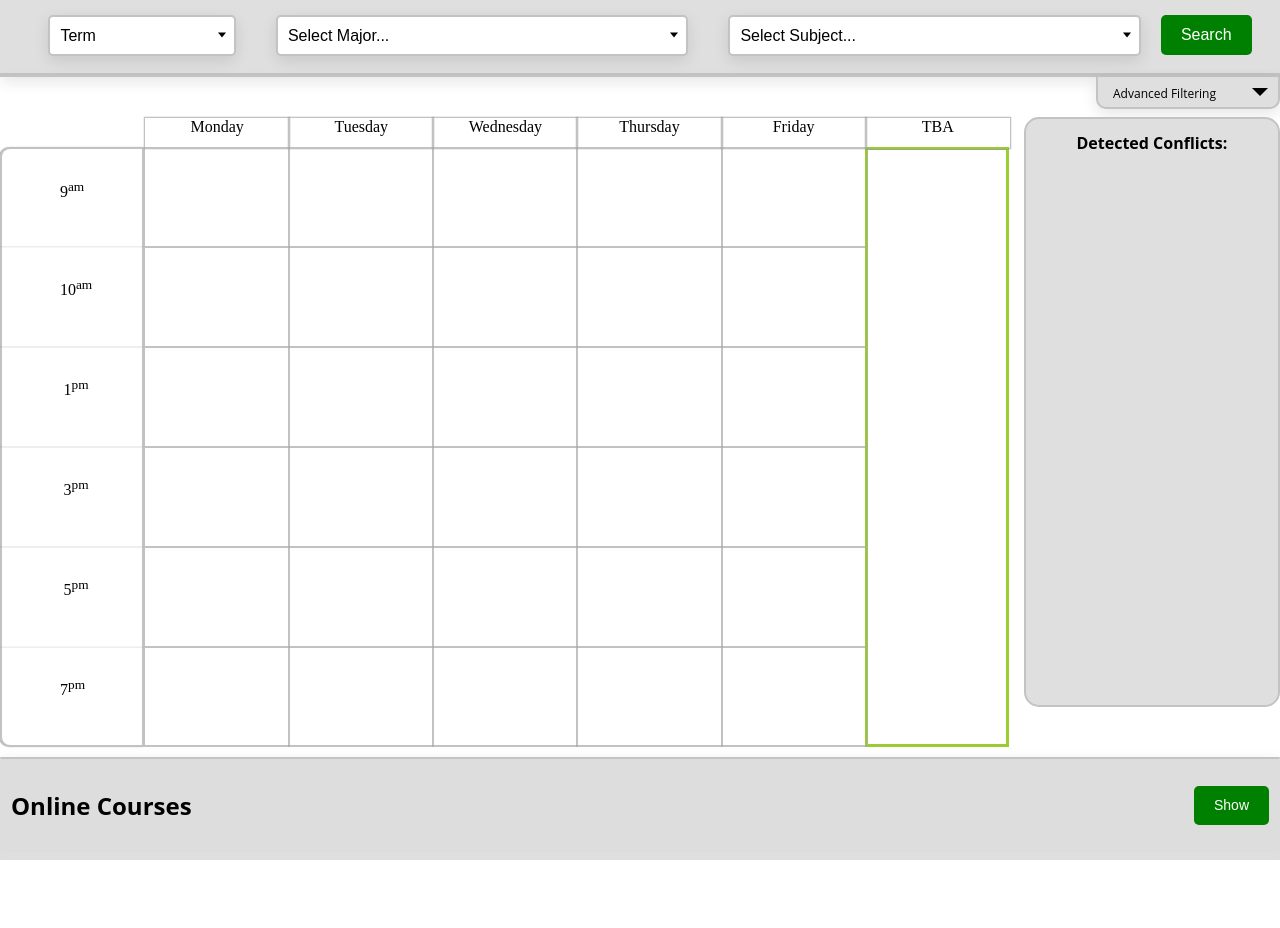
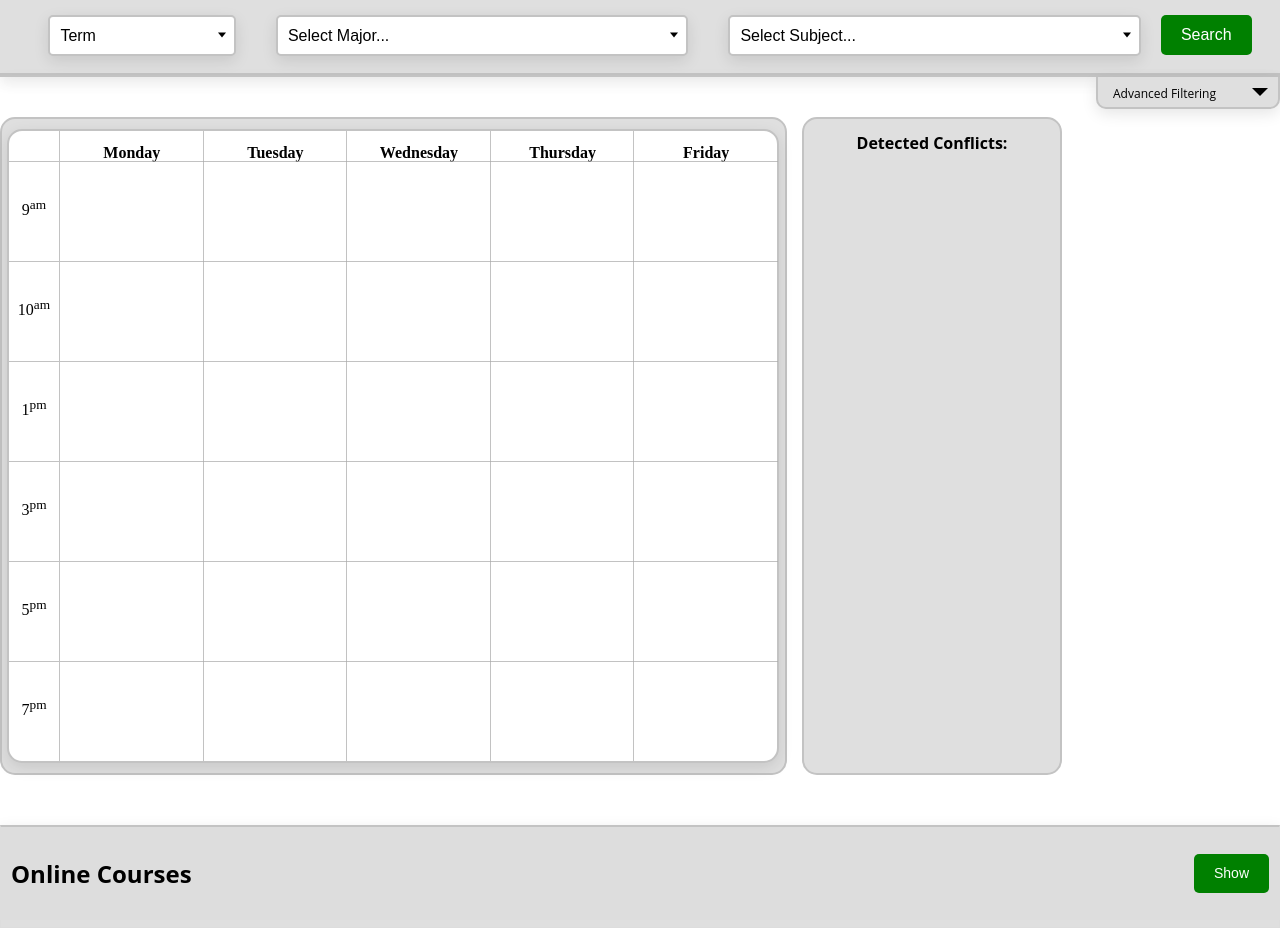
Before and after one commit to SamoanJohn/Schedule-Conflict-Checker, a Django app: page / in a window 1280 px wide. Before the commit the page ends 860 px from the top, so only its background shows below. Run offline with Django 4.2, Linux system fonts and the light colour scheme; data comes from the database, SQL or seed files in the repository.

Commit message:
separated course block function, updated grid

```diff
--- a/ScheduleChecker/static/css/scheduler_style.css
+++ b/ScheduleChecker/static/css/scheduler_style.css
@@ -500,22 +500,24 @@ input:focus {
 
 /* Grid */
 .schedule-container {
-    width: 80%;
-    display: grid;
-    gap: none;
-    grid-template-columns: repeat(7);
-    grid-template-rows: 100px reapeat(10, 150px);
-    justify-items: stretch;
-    position: relative;
-    top: 40px;
+  width: 60%;
+  position: relative;
+  margin-top: 40px;
+  padding: 10px;
+  padding-left: 5px;
+  border: 2px solid #c3c3c3;
+  border-radius: 15px;
+  background-color: #dfdfdf;
 }
 
-.grid-row {
-    display: grid;
-    height: 100%;
-    grid-template-columns: repeat(7, 1fr);
-    grid-auto-rows: 100px;
-    overflow: visible;
+.schedule-grid {
+  background-color: white;
+  border: 2px solid #c3c3c3;
+  border-radius: 15px;
+  width: 100%;
+  display: grid;
+  box-shadow: 0px 5px 15px rgba(0, 0, 0, 0.1);
+
 }
 
 .days-row {
@@ -523,98 +525,51 @@ input:focus {
     width: 100%;
     height: 30px;
     position: relative;
-    grid-template-columns: repeat(7, 1fr);
+    grid-template-columns: 50px repeat(5, 1fr);
+}
+
+.grid-row {
+    display: grid;
+    grid-template-columns: 50px repeat(5, 1fr);
+    grid-auto-rows: 100px;
+    overflow: visible;
 }
 
 .days {
-    border: solid 1px #a9a9a9b4;
+    border-left: 1px solid #c3c3c3;
     padding: auto;
     width: 100%;
     height: 30px;
-    box-shadow: 0px 0px 1px 0px rgba(0, 0, 0, 0.4);
     text-align: center;
 }
 
+.days h2{
+  font-size: 16px;
+  color: #000000;
+  text-align: center;
+}
+
 .blank {
-    border: none;
-    width: 100%;
+    width: 50px;
     height: 30px;
 }
 
-.blank-right {
-    width: 10px;
-}
-/*conflict box, may expand width*/
 
-.conflict-header {
-    grid-column: 10;
-    grid-row: 1;
-    text-align: center;
-    border: solid 1px rgba(0, 0, 0, 0.4);
-    border-radius: 10px 10px 0px 0px;
-    width:200px;
-    background-color: white;
-}
-.conflict-box{
-    grid-column: 10;
-    grid-row: 2 / 5;
-    background-color: green;
-    color:white;
-    border: solid 1px rgba(0, 0, 0, 0.4);
-    border-radius: 0px 0px 10px 10px;
-    width: 200px;
-}
-
+/*work on tba box next*/
 .TBA {
   display: block;
   border-left: solid 3px yellowgreen;
   border-right: solid 3px yellowgreen;
 }
 
-.TBA-top {
-  display:grid;
-  border-left: solid 3px yellowgreen;
-  border-right: solid 3px yellowgreen;
-  border-top: solid 3px yellowgreen;
-  overflow: auto;
-}
-
-.TBA-bottom {
-  display: block;
-  border-left: solid 3px yellowgreen;
-  border-right: solid 3px yellowgreen;
-  border-bottom: solid 3px yellowgreen;
-}
 
 /*time axis*/
-
-.slot8a {
-    border-top: solid 2px #a9a9a9b4;
-    border-right: solid 2px #a9a9a9b4;
-    border-left: solid 2px #a9a9a9b4;
-    border-radius: 10px 0px 0px 0px;
-    padding: 30px 20px 30px 20px;
+/* get rid of the different times, make a times column, eliminate the different times and the blank?*/
+.times {
+    border-top: solid 1px #a9a9a9b4;
+    padding-top: 35px;
+    width: 100%;
     text-align: center;
-    box-shadow: -1px 0px 1px 0px rgba(0, 0, 0, 0.4);
-}
-
-.times {
-    border-right: solid 2px #a9a9a9b4;
-    border-left: solid 2px #a9a9a9b4;
-    padding: 30px 12px 30px 20px;
-    width: auto;
-    text-align: center;
-    box-shadow: -1px 0px 1px 0px rgba(0, 0, 0, 0.4);
-}
-
-.slot6p {
-    border-right: solid 2px #a9a9a9b4;
-    border-left: solid 2px #a9a9a9b4;
-    border-bottom: solid 2px #a9a9a9b4;
-    border-radius: 0px 0px 0px 10px;
-    padding: 30px 19px 30px 20px;
-    text-align: center;
-    box-shadow: -1px 0px 1px 0px rgba(0, 0, 0, 0.4);
 }
 
 .grid-cell  {
@@ -622,21 +577,12 @@ input:focus {
     display: grid;
     align-items: normal;
     width: 100%;
-    border: solid 1px #a9a9a9b4;
-}
-
-.grid-cell-bottom  {
-  position:relative;
-  display: grid;
-  align-items: normal;
-  width: 100%;
-  border-top: solid 1px #a9a9a9b4;
-  border-left: solid 1px #a9a9a9b4;
-  border-right: solid 1px #a9a9a9b4;
-  border-bottom: solid 2px #a9a9a9b4;
+    border-top: solid 1px #a9a9a9b4;
+    border-left: solid 1px #a9a9a9b4;
 }
 
 .time-cell {
+    display: flex;
     position: relative;
     height:fixed;
     width:100%;
@@ -650,7 +596,7 @@ input:focus {
     position:absolute;
     border: solid 1px black;
     border-radius: 5px;
-    background-color: green;
+    background-color: white;
     top:0;
     height: 20px;
     width: 50%;
--- a/ScheduleChecker/static/js/schedule.js
+++ b/ScheduleChecker/static/js/schedule.js
@@ -100,8 +100,21 @@ window.addEventListener('load', function() {
               conflictFunction()
 
               console.log(class_array);
+              updateCourseElements(class_array);
+          }
+      };
+      console.log(url);
+      xhr.open("GET", url, true);
+      xhr.send();
+  }
 
-              // create the course blocks and assign
+  // add a click event listener to the button
+  var searchbtn = document.getElementById("search-btn");
+  searchbtn.addEventListener('click', handleSearchButtonClick);
+});
+
+// update the course elements on the grid.
+function updateCourseElements(class_array){
   for (let i = 0; i < class_array.length; i++) {
     const course = class_array[i];
     const courseElement = document.createElement('div');
@@ -131,24 +144,14 @@ window.addEventListener('load', function() {
     // Add course element to time cell
     const days = courseElement.getAttribute('Days');
     const time = courseElement.getAttribute('STime');
-
-                // figure this out, days == TBAW, TBAT, added to handle now
-                if(days == "TBA" || days == "TBAM" || days == "TBAT" || days == "TBAW" || days == "TBAR" || days == "TBAF"){
-                  const timeSlot = document.querySelector(`[data-day="TBA"]`);
-                  console.log(timeSlot);
-                  timeSlot.appendChild(courseElement);
-                }
-                else{
-                  // split days and assign seperate course-blocks for each.
     const daysArray = days.split('');
     daysArray.forEach(day => {
       const timeSlot = document.querySelector(`[data-day="${day}"][data-time="${time}"]`);
       const duplicateCourseElement = courseElement.cloneNode(true);
       timeSlot.appendChild(duplicateCourseElement);
     });
-                }
-                console.log(courseElement);
   };
+
   // drag events for course-block and time-cells
   const courseBlock = document.querySelector('.course-block');
 
@@ -181,18 +184,8 @@ window.addEventListener('load', function() {
       }
     });
   });
+
 }
-      };
-      console.log(url);
-      xhr.open("GET", url, true);
-      xhr.send();
-  }
-
-  // add a click event listener to the button
-  var searchbtn = document.getElementById("search-btn");
-  searchbtn.addEventListener('click', handleSearchButtonClick);
-});
-
 
 /////////////////////////////////////////////////////////////////////
 //  THIS IS ALL THE CODE FOR THE FILTERING OPTIONS
--- a/ScheduleChecker/website/templates/scheduler.html
+++ b/ScheduleChecker/website/templates/scheduler.html
@@ -171,20 +171,19 @@
   <!-- data-Day may need to change to a M,T,W,TH format-->
   <div class="main-container">
     <div class="schedule-container">
+      <div class="schedule-grid">
         <div class="days-row">
           <div class="blank"></div>
-        <div class="days">Monday</div>
-        <div class="days">Tuesday</div>
-        <div class="days">Wednesday</div>
-        <div class="days">Thursday</div>
-        <div class="days">Friday</div>
+          <div class="days"><h2>Monday</h2></div>
+          <div class="days"><h2>Tuesday</h2></div>
+          <div class="days"><h2>Wednesday</h2></div>
+          <div class="days"><h2>Thursday</h2></div>
+          <div class="days"><h2>Friday</h2></div>
           <!-- <div class="days">Saturday</div>
           <div class="days">Sunday</div> -->
-        <div class="days">TBA</div>
-
         </div>
         <div class="grid-row">
-        <div class="slot8a">9<sup>am</sup></div>
+          <div class="times">9<sup>am</sup></div>
           <div class="grid-cell">
             <div class = "time-cell" data-day="M" data-time="0800"></div>
             <div class = "time-cell" data-day="M" data-time="0815"></div>
@@ -255,9 +254,6 @@
             <div class = "time-cell" data-day="SU" data-time="0930"></div>
             <div class = "time-cell" data-day="SU" data-time="0945"></div>
           </div> -->
-        <div class="TBA-top">
-          <div class = "time-cell" data-day="TBA"></div>
-        </div>
         </div>
         <div class="grid-row">
           <div class="times">10<sup>am</sup></div>
@@ -331,7 +327,6 @@
             <div class = "time-cell" data-day="SU" data-time="1130"></div>
             <div class = "time-cell" data-day="SU" data-time="1145"></div>
           </div> -->
-        <div class="TBA"></div>
         </div>
         <div class="grid-row">
           <div class="times">1<sup>pm</sup></div>
@@ -405,7 +400,6 @@
             <div class = "time-cell" data-day="SU" data-time="1330"></div>
             <div class = "time-cell" data-day="SU" data-time="1345"></div>
           </div> -->
-        <div class="TBA"></div>
         </div>
         <div class="grid-row">
           <div class="times">3<sup>pm</sup></div>
@@ -479,7 +473,6 @@
             <div class = "time-cell" data-day="SU" data-time="1530"></div>
             <div class = "time-cell" data-day="SU" data-time="1545"></div>
           </div> -->
-        <div class="TBA"></div>
         </div>
         <div class="grid-row">
           <div class="times">5<sup>pm</sup></div>
@@ -553,11 +546,10 @@
             <div class = "time-cell" data-day="SU" data-time="1730"></div>
             <div class = "time-cell" data-day="SU" data-time="1745"></div>
           </div> -->
-        <div class="TBA"></div>
         </div>
         <div class="grid-row">
-        <div class="slot6p">7<sup>pm</sup></div>
-        <div class="grid-cell-bottom">
+          <div class="times">7<sup>pm</sup></div>
+          <div class="grid-cell">
             <div class = "time-cell" data-day="M" data-time="1800"></div>
             <div class = "time-cell" data-day="M" data-time="1815"></div>
             <div class = "time-cell" data-day="M" data-time="1830"></div>
@@ -567,7 +559,7 @@
             <div class = "time-cell" data-day="M" data-time="1930"></div>
             <div class = "time-cell" data-day="M" data-time="1945"></div>
           </div>
-        <div class="grid-cell-bottom">
+          <div class="grid-cell">
             <div class = "time-cell" data-day="T" data-time="1800"></div>
             <div class = "time-cell" data-day="T" data-time="1815"></div>
             <div class = "time-cell" data-day="T" data-time="1830"></div>
@@ -577,7 +569,7 @@
             <div class = "time-cell" data-day="T" data-time="1930"></div>
             <div class = "time-cell" data-day="T" data-time="1945"></div>
           </div>
-        <div class="grid-cell-bottom">
+          <div class="grid-cell">
             <div class = "time-cell" data-day="W" data-time="1800"></div>
             <div class = "time-cell" data-day="W" data-time="1815"></div>
             <div class = "time-cell" data-day="W" data-time="1830"></div>
@@ -587,7 +579,7 @@
             <div class = "time-cell" data-day="W" data-time="1930"></div>
             <div class = "time-cell" data-day="W" data-time="1945"></div>
           </div>
-        <div class="grid-cell-bottom">
+          <div class="grid-cell">
             <div class = "time-cell" data-day="R" data-time="1800"></div>
             <div class = "time-cell" data-day="R" data-time="1815"></div>
             <div class = "time-cell" data-day="R" data-time="1830"></div>
@@ -597,7 +589,7 @@
             <div class = "time-cell" data-day="R" data-time="1930"></div>
             <div class = "time-cell" data-day="R" data-time="1945"></div>
           </div>
-        <div class="grid-cell-bottom">
+          <div class="grid-cell">
             <div class = "time-cell" data-day="F" data-time="1800"></div>
             <div class = "time-cell" data-day="F" data-time="1815"></div>
             <div class = "time-cell" data-day="F" data-time="1830"></div>
@@ -607,7 +599,7 @@
             <div class = "time-cell" data-day="F" data-time="1930"></div>
             <div class = "time-cell" data-day="F" data-time="1945"></div>
           </div>
-        <!-- <div class="grid-cell-bottom">
+          <!-- <div class="grid-cell">
             <div class = "time-cell" data-day="SA" data-time="1800"></div>
             <div class = "time-cell" data-day="SA" data-time="1815"></div>
             <div class = "time-cell" data-day="SA" data-time="1830"></div>
@@ -617,7 +609,7 @@
             <div class = "time-cell" data-day="SA" data-time="1930"></div>
             <div class = "time-cell" data-day="SA" data-time="1945"></div>
           </div>
-        <div class="grid-cell-bottom">
+          <div class="grid-cell">
             <div class = "time-cell" data-day="SU" data-time="1800"></div>
             <div class = "time-cell" data-day="SU" data-time="1815"></div>
             <div class = "time-cell" data-day="SU" data-time="1830"></div>
@@ -627,7 +619,7 @@
             <div class = "time-cell" data-day="SU" data-time="1930"></div>
             <div class = "time-cell" data-day="SU" data-time="1945"></div>
           </div> -->
-        <div class="TBA-bottom"></div>
+        </div>
       </div>
     </div>
 
```
Also changed, not shown: ScheduleChecker/output.txt (+29 -37 lines), 1 other file. Lines whose indentation alone changed are shown as unchanged.
